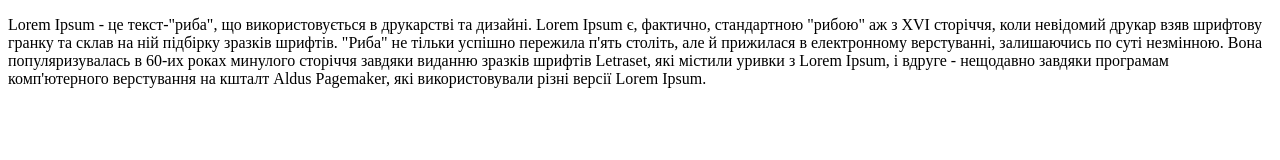
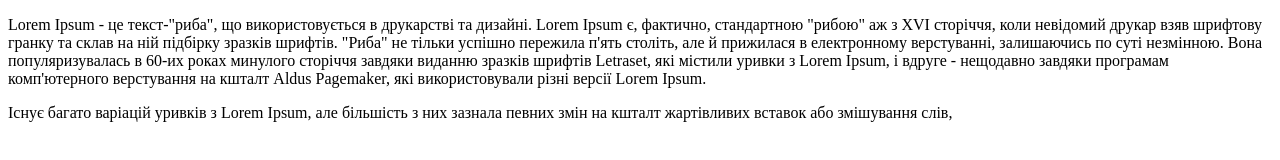
Before and after one commit to MaximSkubreev/saltovka_lednoe, a plain HTML site: page index.html in a window 1280 px wide. Drawn offline with Linux system fonts and the light colour scheme.

Commit message:
make changes to text, add another paragraph

```diff
--- a/index.html
+++ b/index.html
@@ -5,7 +5,8 @@
         <meta charset="utf-8">
     </head>
     <body>
-        <p>Lorem Ipsum - це текст-"риба", що використовується в друкарстві та дизайні.
+        <p>
+           Lorem Ipsum - це текст-"риба", що використовується в друкарстві та дизайні.
            Lorem Ipsum є, фактично, стандартною "рибою" аж з XVI сторіччя, коли невідомий
            друкар взяв шрифтову гранку та склав на ній підбірку зразків шрифтів. "Риба" не тільки
            успішно пережила п'ять століть, але й прижилася в електронному верстуванні,
@@ -14,5 +15,9 @@
            і вдруге - нещодавно завдяки програмам комп'ютерного верстування на кшталт Aldus Pagemaker,
            які використовували різні версії Lorem Ipsum.
         </p>
+        <p>
+           Існує багато варіацій уривків з Lorem Ipsum, але більшість з них зазнала певних змін
+           на кшталт жартівливих вставок або змішування слів,
+        </p>
     </body>
 </html>
```
